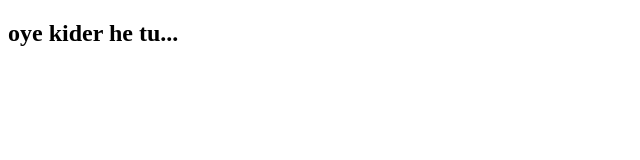
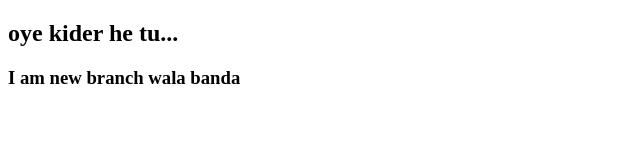
Before and after one commit to UsmanGhaniJoyboy/localRepo, a plain HTML site: page index.html in a window 1280 px wide. Shown: the whole page, without its empty margins (0-640 px from the left). Drawn offline with Linux system fonts and the light colour scheme.

Commit message:
new branch work

```diff
--- a/index.html
+++ b/index.html
@@ -7,5 +7,6 @@
 </head>
 <body>
     <h2>oye kider he tu...</h2>
+    <h3>I am new branch wala banda</h3>
 </body>
 </html>
```
